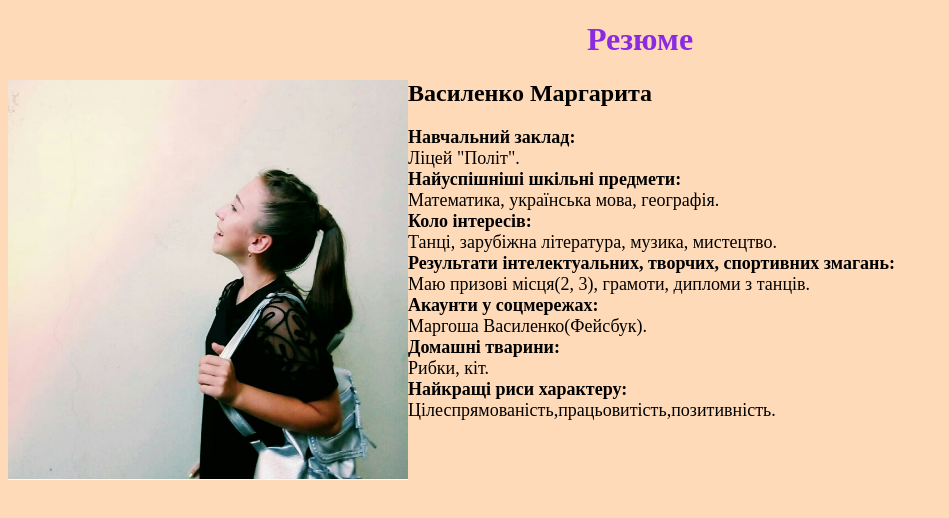
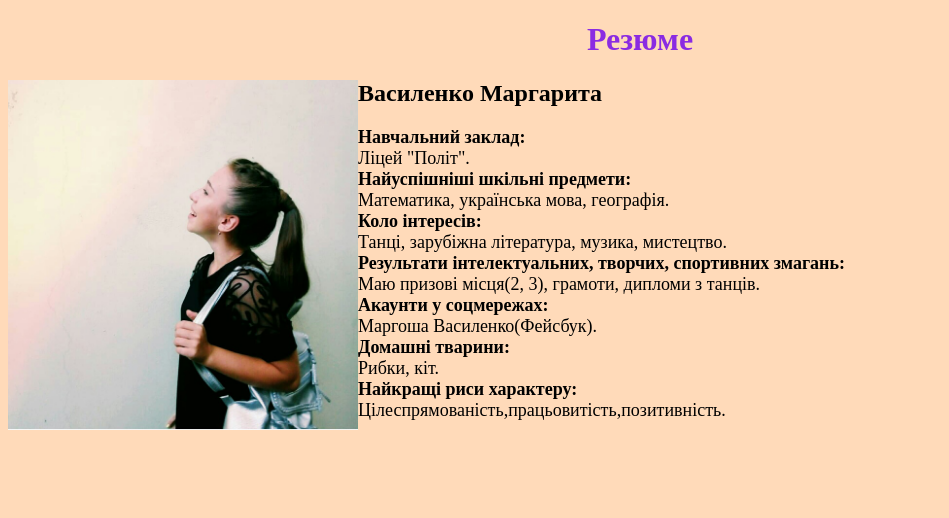
Before and after one commit to margo-2020vas/Margo-2020vas.github.io, a plain HTML site: page rezume.html in a window 1280 px wide. Shown: the whole page, without its empty margins (0-949 px from the left). Drawn offline with Linux system fonts and the light colour scheme.

Commit message:
Update rezume.html

```diff
--- a/rezume.html
+++ b/rezume.html
@@ -9,7 +9,7 @@
 	<body bgcolor="#FF DA B9"></body>
 	<frame >
 	<h1 align="center"><font color="#8A2BE2">Резюме</h1></font>
-	<img src="https://github.com/margo-2020vas/Margo-2020vas.github.io/blob/master/S80808-13593447.jpg?raw=true" width="400" align="left">
+	<img src="https://github.com/margo-2020vas/Margo-2020vas.github.io/blob/master/S80808-13593447.jpg?raw=true" width="350" align="left">
 
 	<h2>Василенко Маргарита</h2>
         <dl>
```
